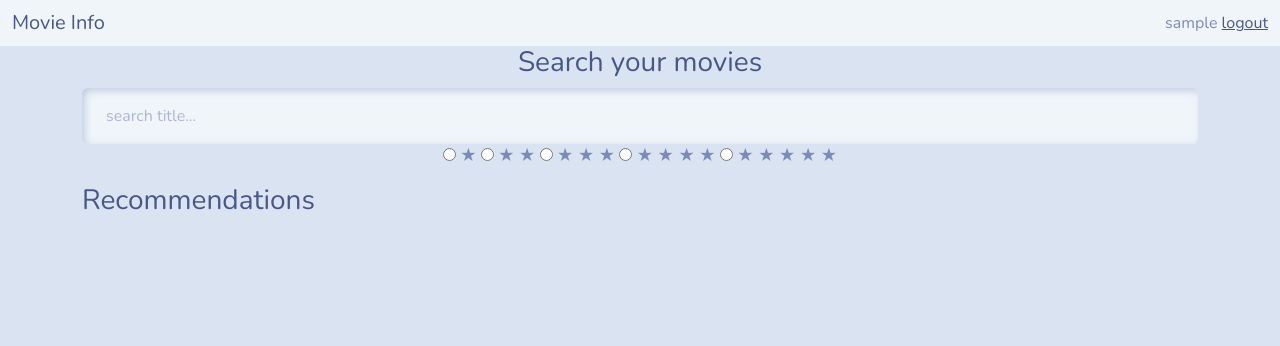
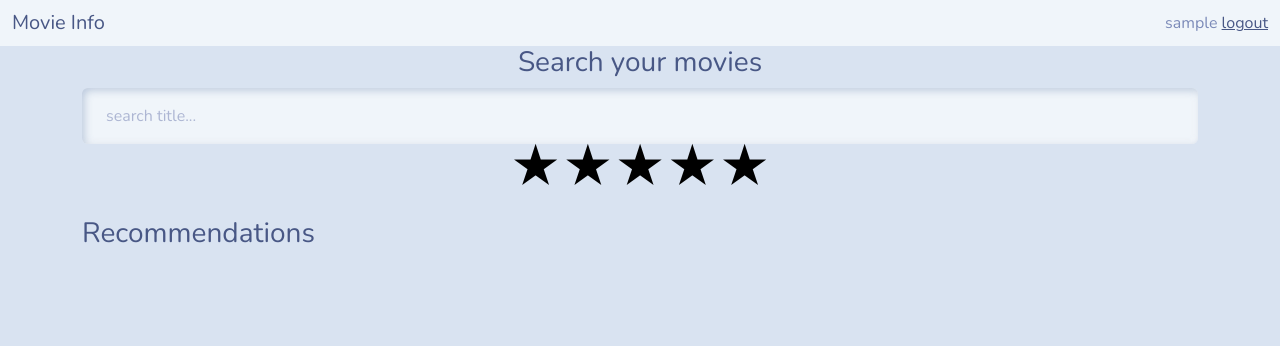
Before and after one commit to namuhuchutong/movie_recommendation_web, a Django app: template templates/home/movie.html in a window 1280 px wide. Shown: the top 346 px of the page. Run offline with Django 3.2, Linux system fonts and the light colour scheme; the template is opened without the code that fills it, so the values that code supplies are empty; the visitor is signed in with stand-in values (Sample User, id 1).

Commit message:
feat: add my rating list

```diff
--- a/home/urls.py
+++ b/home/urls.py
@@ -1,10 +1,13 @@
 from django.urls import path, include
 from . import views
+from django.views.decorators.csrf import csrf_exempt
 
 main_patterns = [
     path('', views.main, name="main"),
     path('movie', views.detail, name="detail"),
-    path('test', views.recommend, name="recommend")
+    path('rating', csrf_exempt(views.rating), name='rating', ),
+    path('list', views.list, name='list'),
+    path('movieList', views.movieList, name='movieList'),
 ]
 
 recommendation_patterns = [
--- a/static/css/style.css
+++ b/static/css/style.css
@@ -12,3 +12,69 @@
         height: 240px;
     }
 }
+
+.rating {
+  display: inline-block;
+  position: relative;
+  height: 50px;
+  line-height: 50px;
+  font-size: 50px;
+}
+
+.rating label {
+  position: absolute;
+  top: 0;
+  left: 0;
+  height: 100%;
+  cursor: pointer;
+}
+
+.rating label:last-child {
+  position: static;
+}
+
+.rating label:nth-child(1) {
+  z-index: 5;
+}
+
+.rating label:nth-child(2) {
+  z-index: 4;
+}
+
+.rating label:nth-child(3) {
+  z-index: 3;
+}
+
+.rating label:nth-child(4) {
+  z-index: 2;
+}
+
+.rating label:nth-child(5) {
+  z-index: 1;
+}
+
+.rating label input {
+  position: absolute;
+  top: 0;
+  left: 0;
+  opacity: 0;
+}
+
+.rating label .icon {
+  float: left;
+  color: transparent;
+}
+
+.rating label:last-child .icon {
+  color: #000;
+}
+
+.rating:not(:hover) label input:checked ~ .icon,
+.rating:hover label:hover input ~ .icon {
+  color: #09f;
+}
+
+.rating label input:focus:not(:checked) ~ .icon:last-child {
+  color: #000;
+  text-shadow: 0 0 5px #09f;
+}
--- a/templates/home/movie.html
+++ b/templates/home/movie.html
@@ -3,7 +3,7 @@
 {% block rating %}
     {% if user.is_authenticated %}
         <div class="container text-center">
-            <form action="{% url 'ratings' %}" method="post">
+            <form action="{% url 'rating' %}" method="post" class="rating">
                 {% csrf_token %}
                 <label>
                     <input type="radio" name="stars" value="1" />
```
Also changed, not shown: home/models.py (+15 -22 lines), home/views.py (+50 -9 lines). Lines whose indentation alone changed are shown as unchanged.
